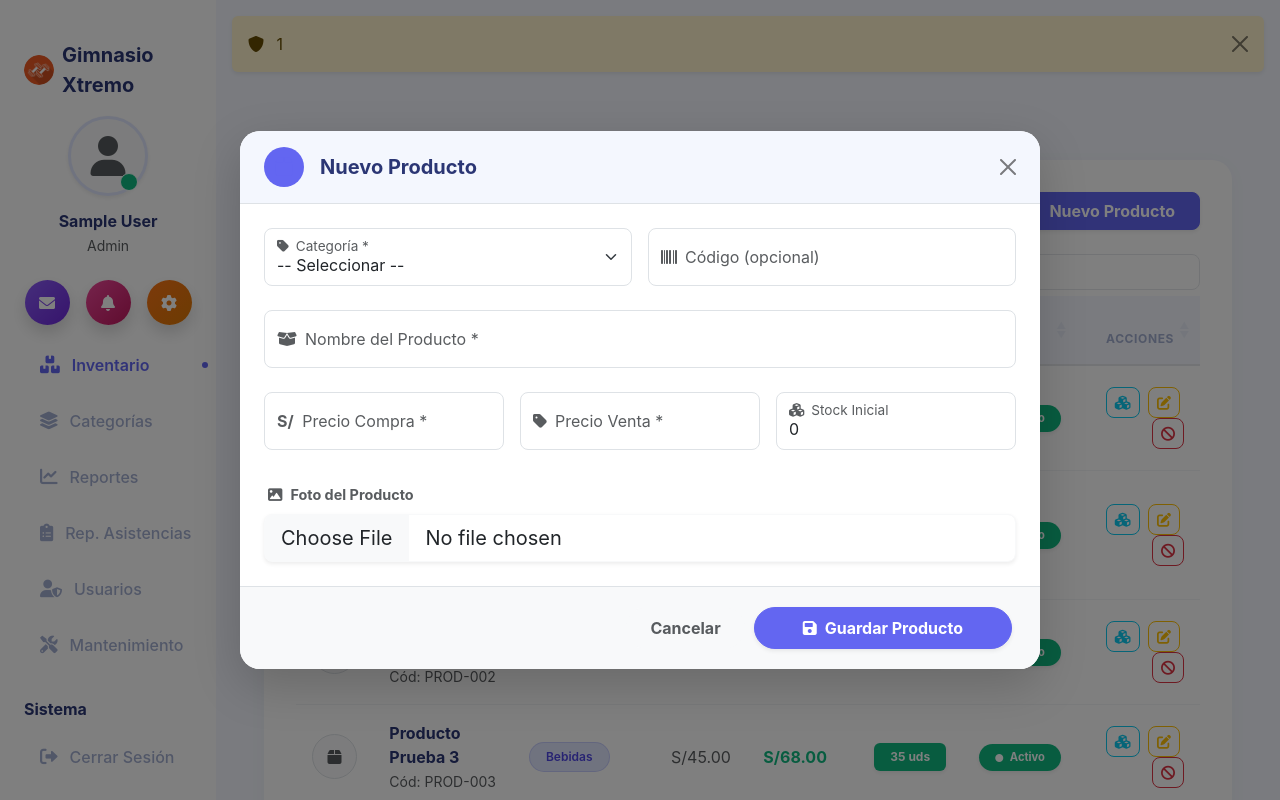
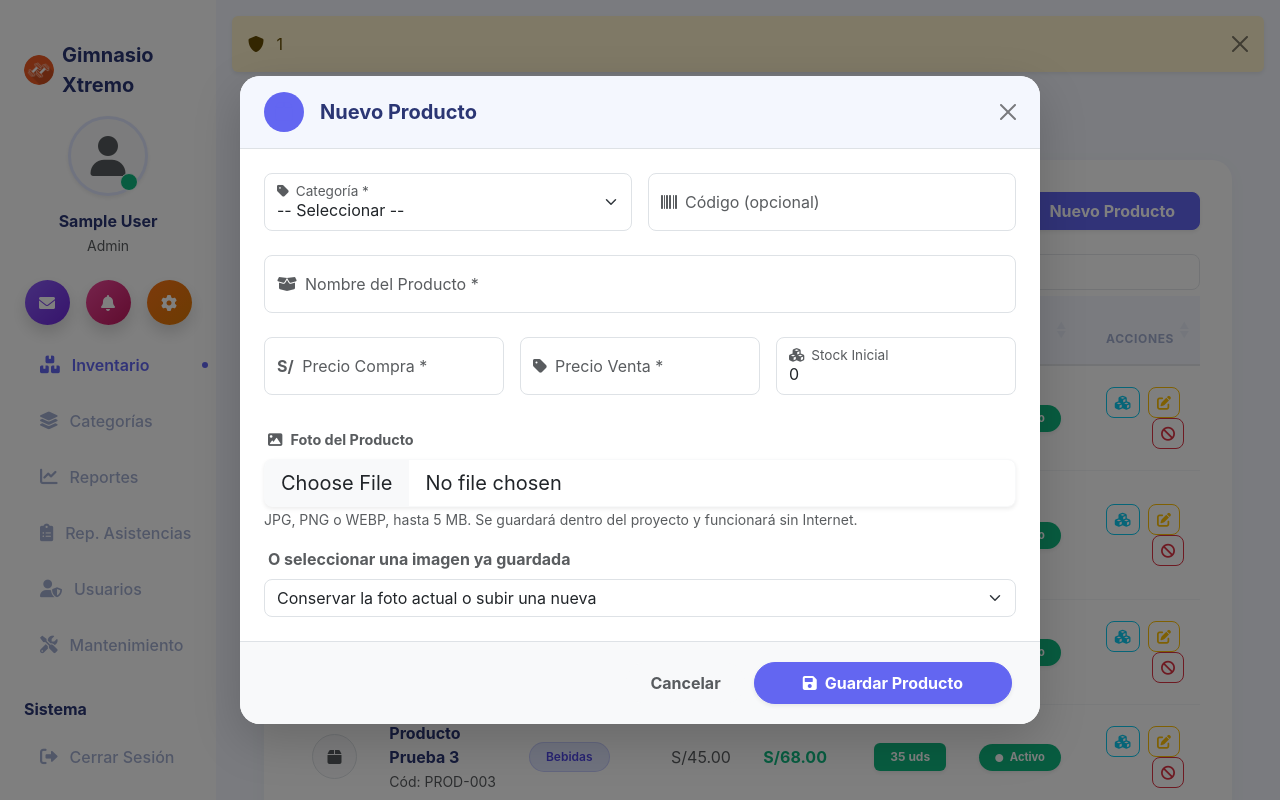
Before and after one commit to anyozasad/COMPLETO-, a PHP site: page /gym-system/inventario/productos in a window 1280 px wide, after a click on "Nuevo Producto". Run offline with PHP 8.4, Linux system fonts and the light colour scheme; the visitor is signed in with stand-in values (Sample User, id 1); data comes from the database, SQL or seed files in the repository; some libraries are stand-ins or nearby versions.

Commit message:
feat(inventario): selector de fotos existentes y vista previa sin cambiar diseño

```diff
--- a/app/views/inventario/productos.php
+++ b/app/views/inventario/productos.php
@@ -46,6 +46,22 @@ $config = Configuracion::getInfo();
                 <button type="button" class="btn-close" data-bs-dismiss="alert"></button>
             </div>
         <?php endif; ?>
+        <?php if (isset($_GET['error'])): ?>
+            <?php
+              $mensajesError = [
+                'datos_invalidos' => 'Revisa la categoría, nombre, precios y stock del producto.',
+                'foto_no_encontrada' => 'La fotografía seleccionada no existe en la carpeta local.',
+                'foto_subida' => 'No se pudo subir la imagen. Máximo 5 MB por archivo.',
+                'foto_formato' => 'La imagen debe ser JPG, PNG o WEBP válido.',
+                'foto_carpeta' => 'No se pudo crear la carpeta de imágenes.',
+                'guardar_producto' => 'No se pudo guardar el producto en la base de datos.'
+              ];
+            ?>
+            <div class="alert alert-danger alert-dismissible fade show border-0 shadow-sm" role="alert">
+                <?= htmlspecialchars($mensajesError[$_GET['error']] ?? 'No se pudo completar la operación.', ENT_QUOTES, 'UTF-8') ?>
+                <button type="button" class="btn-close" data-bs-dismiss="alert"></button>
+            </div>
+        <?php endif; ?>
 
         <!-- Products Table -->
         <div class="table-responsive mt-2">
@@ -66,8 +82,8 @@ $config = Configuracion::getInfo();
                             <?php foreach ($productos as $p): ?>
                             <tr>
                                 <td>
-                                    <?php if(!empty($p['foto'])): ?>
-                                        <img src="/img/productos/<?= $p['foto'] ?>" class="rounded-circle border" width="45" height="45" style="object-fit:cover;">
+                                    <?php if (!empty($p['foto']) && is_file(__DIR__ . '/../../../public/img/productos/' . basename($p['foto']))): ?>
+                                        <img src="<?= htmlspecialchars(BASE_URL . '/img/productos/' . rawurlencode(basename($p['foto'])), ENT_QUOTES, 'UTF-8') ?>" alt="Foto de <?= htmlspecialchars($p['nombre'], ENT_QUOTES, 'UTF-8') ?>" class="rounded-circle border" width="45" height="45" style="object-fit:cover;">
                                     <?php else: ?>
                                         <div class="rounded-circle bg-light d-flex align-items-center justify-content-center border" style="width:45px;height:45px;">
                                             <i class="fas fa-box text-muted"></i>
@@ -117,6 +133,7 @@ $config = Configuracion::getInfo();
                                             data-compra="<?= $p['precio_compra'] ?>"
                                             data-venta="<?= $p['precio_venta'] ?>"
                                             data-stock="<?= $p['stock'] ?>"
+                                            data-foto="<?= htmlspecialchars((string)($p['foto'] ?? ''), ENT_QUOTES, 'UTF-8') ?>"
                                             data-bs-toggle="modal" data-bs-target="#modalProducto" title="Editar">
                                         <i class="fas fa-edit"></i>
                                     </button>
@@ -182,8 +199,22 @@ $config = Configuracion::getInfo();
                                 <label for="prod_stock" class="text-muted ms-2"><i class="fas fa-cubes me-2"></i>Stock Inicial</label>
                             </div>
                             <div class="col-12">
-                                <label class="form-label text-muted fw-bold ms-1" style="font-size: 0.9rem;"><i class="fas fa-image me-2"></i>Foto del Producto</label>
-                                <input type="file" class="form-control form-control-lg rounded-3 border-light shadow-sm" name="foto" accept="image/*">
+                                <label for="prod_foto" class="form-label text-muted fw-bold ms-1" style="font-size: 0.9rem;"><i class="fas fa-image me-2"></i>Foto del Producto</label>
+                                <input type="file" id="prod_foto" class="form-control form-control-lg rounded-3 border-light shadow-sm" name="foto" accept="image/jpeg,image/png,image/webp">
+                                <small class="text-muted">JPG, PNG o WEBP, hasta 5 MB. Se guardará dentro del proyecto y funcionará sin Internet.</small>
+                            </div>
+                            <div class="col-12">
+                                <label for="prod_foto_existente" class="form-label text-muted fw-bold ms-1">O seleccionar una imagen ya guardada</label>
+                                <select name="foto_existente" id="prod_foto_existente" class="form-select rounded-3">
+                                    <option value="">Conservar la foto actual o subir una nueva</option>
+                                    <?php foreach ($imagenesDisponibles as $nombreImagen): ?>
+                                        <option value="<?= htmlspecialchars($nombreImagen, ENT_QUOTES, 'UTF-8') ?>"><?= htmlspecialchars($nombreImagen, ENT_QUOTES, 'UTF-8') ?></option>
+                                    <?php endforeach; ?>
+                                </select>
+                                <div id="prod_foto_preview_container" class="mt-3" style="display:none;">
+                                    <img id="prod_foto_preview" alt="Vista previa del producto" width="128" height="128" class="rounded-3 border" style="object-fit:cover;">
+                                    <p class="small text-muted mt-1 mb-0">Vista previa de la fotografía que verá el usuario.</p>
+                                </div>
                             </div>
                         </div>
                     </div>
@@ -250,6 +281,50 @@ $config = Configuracion::getInfo();
 
     <script>
         $(document).ready(function() {
+            const rutaImagen = <?= json_encode(BASE_URL . '/img/productos/', JSON_UNESCAPED_SLASHES) ?>;
+            let urlTemporalFoto = null;
+
+            function mostrarFotoExistente(nombre) {
+                if (urlTemporalFoto) {
+                    URL.revokeObjectURL(urlTemporalFoto);
+                    urlTemporalFoto = null;
+                }
+                const vista = $('#prod_foto_preview');
+                if (nombre) {
+                    vista.attr('src', rutaImagen + encodeURIComponent(nombre));
+                    $('#prod_foto_preview_container').show();
+                } else {
+                    vista.removeAttr('src');
+                    $('#prod_foto_preview_container').hide();
+                }
+            }
+
+            $('#prod_foto_existente').on('change', function() {
+                $('#prod_foto').val('');
+                mostrarFotoExistente(this.value);
+            });
+
+            $('#prod_foto').on('change', function() {
+                const archivo = this.files?.[0];
+                if (!archivo) {
+                    mostrarFotoExistente($('#prod_foto_existente').val());
+                    return;
+                }
+                if (!['image/jpeg', 'image/png', 'image/webp'].includes(archivo.type) || archivo.size > 5 * 1024 * 1024) {
+                    alert('Selecciona una imagen JPG, PNG o WEBP de máximo 5 MB.');
+                    $(this).val('');
+                    return;
+                }
+                if (urlTemporalFoto) URL.revokeObjectURL(urlTemporalFoto);
+                urlTemporalFoto = URL.createObjectURL(archivo);
+                $('#prod_foto_preview').attr('src', urlTemporalFoto);
+                $('#prod_foto_preview_container').show();
+            });
+
+            $('#prod_foto_preview').on('error', function() {
+                $('#prod_foto_preview_container').hide();
+            });
+
             // Editar producto - llenar modal
             $('.edit-btn').click(function() {
                 $('#modalProdTitleText').text('Editar Producto');
@@ -262,6 +337,9 @@ $config = Configuracion::getInfo();
                 $('#prod_compra').val($(this).data('compra'));
                 $('#prod_venta').val($(this).data('venta'));
                 $('#prod_stock').val($(this).data('stock'));
+                const fotoActual = $(this).attr('data-foto') || '';
+                $('#prod_foto_existente').val(fotoActual);
+                mostrarFotoExistente(fotoActual);
             });
 
             // Limpiar al cerrar
@@ -271,6 +349,7 @@ $config = Configuracion::getInfo();
                 $('#modalProdIcon').removeClass('fa-edit text-warning').addClass('fa-box text-primary');
                 this.querySelector('form').reset();
                 $('#prod_id').val('');
+                mostrarFotoExistente('');
             });
 
             // Ajuste de stock
```
